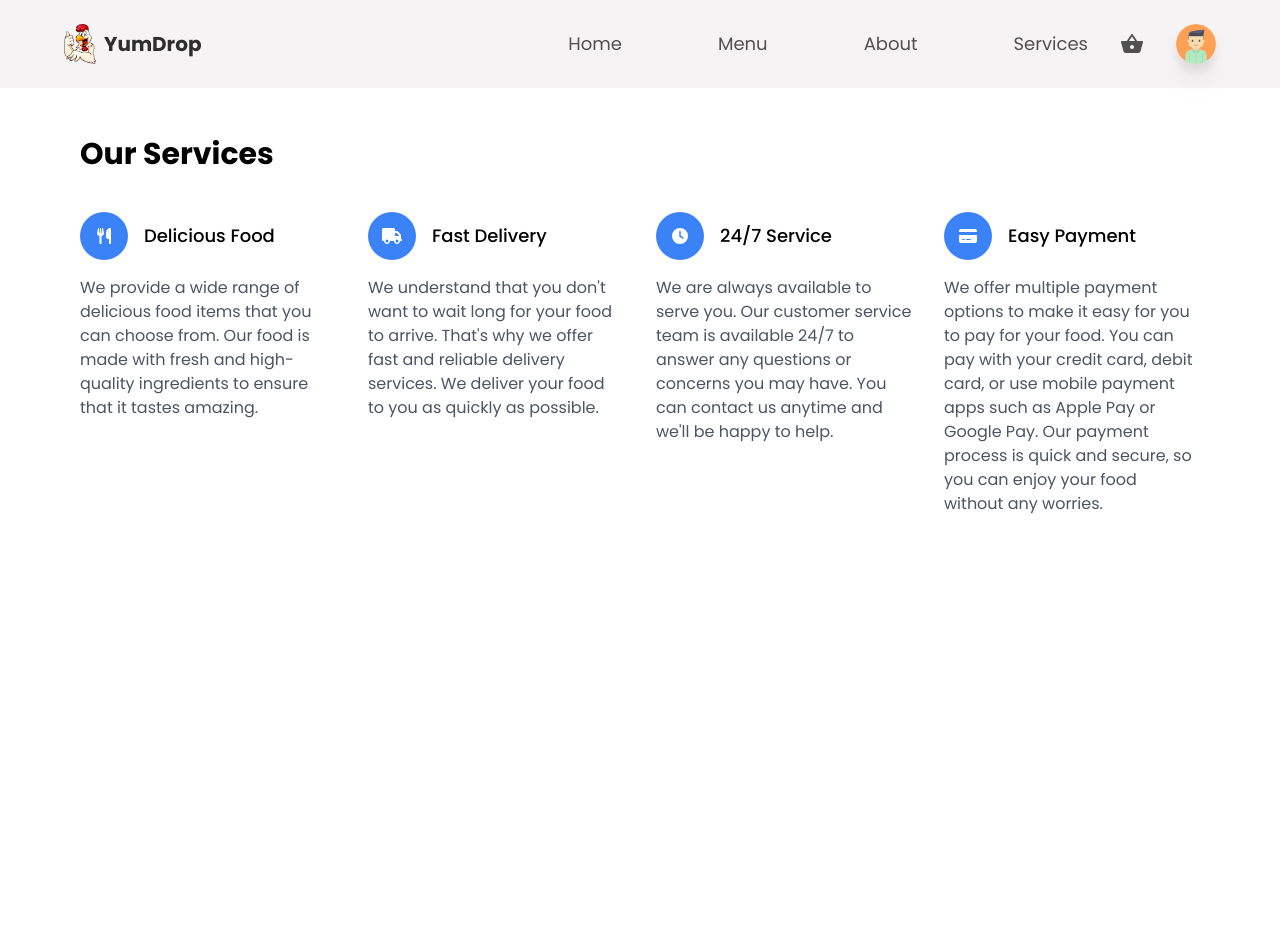
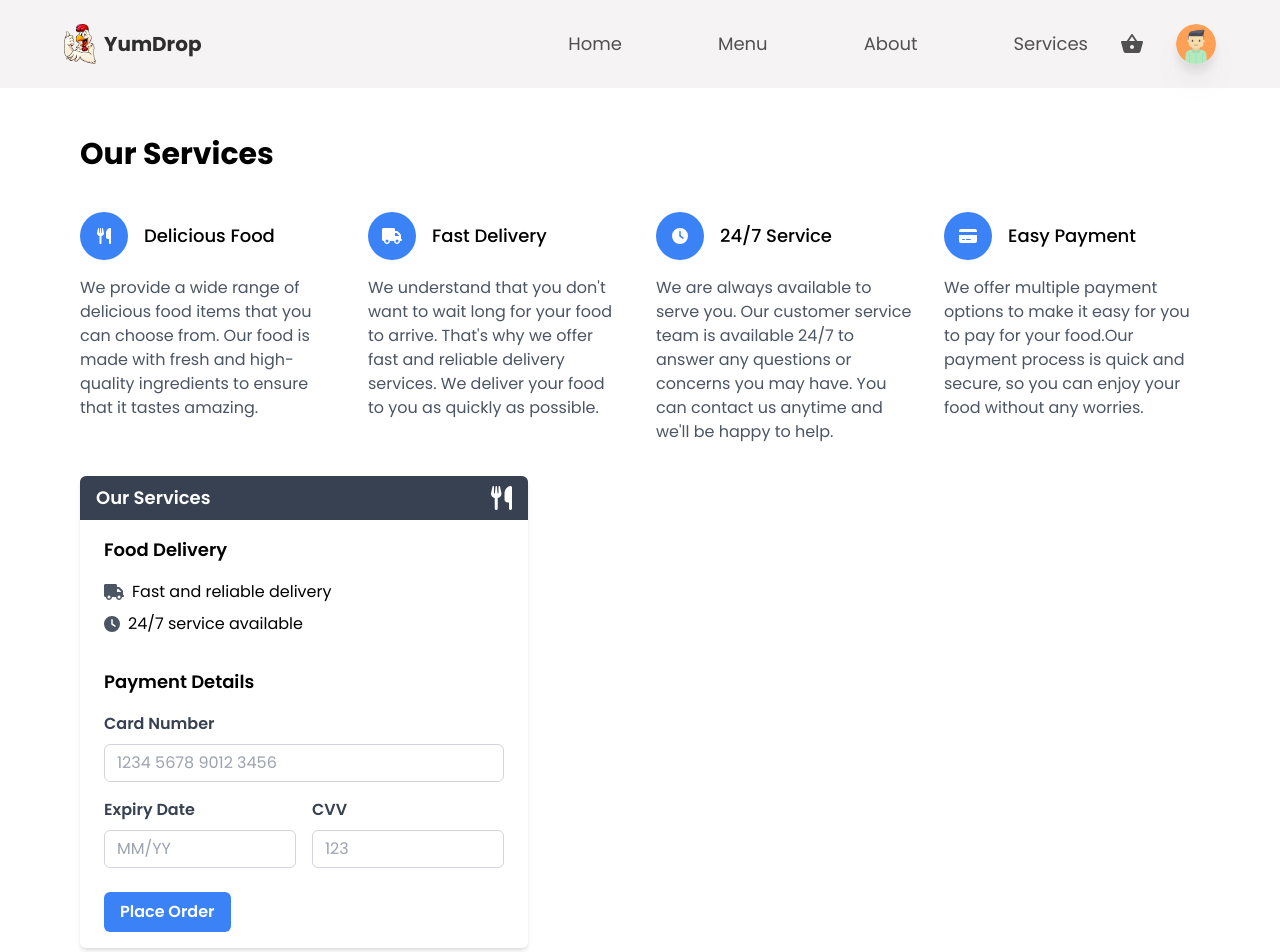
Before and after one commit to McRonaah/YumDrop, a React (Create React App) app: page /services in a window 1280 px wide. Shown: the top 952 px of the page. Before the commit the page ends 800 px from the top, so only its background shows below. Built offline with nearby package versions, Linux system fonts and the light colour scheme; no server answers; the database is empty.

Commit message:
:adhesive_bandage: added payment details to services page

```diff
--- a/src/components/Services.jsx
+++ b/src/components/Services.jsx
@@ -9,8 +9,10 @@ import {
 
 const Services = () => {
   return (
-        <div className="container mx-auto px-4 py-10">
+    <div className="flex flex-col items-center justify-center h-full">
+    <div className="container mx-auto px-4 py-10">
       <h1 className="text-3xl font-bold mb-10">Our Services</h1>
+
       <div className="flex flex-wrap -mx-4">
         <div className="w-full sm:w-1/2 md:w-1/4 px-4 mb-8">
           <div className="flex items-center mb-4">
@@ -60,10 +62,83 @@ const Services = () => {
           </div>
           <p className="text-gray-600">
             We offer multiple payment options to make it easy for you to pay for
-            your food. You can pay with your credit  card, debit card, or use mobile payment apps such as Apple Pay or Google Pay. Our payment process is quick and secure, so you can enjoy your food without any worries.</p>
-</div>
-</div>
-</div>
+            your food.Our payment process is quick
+              and secure, so you can enjoy your food without any worries.</p>
+        </div>
+     </div>
+
+     <div className="max-w-sm w-full sm:max-w-md">
+        <div className="bg-white shadow-md rounded-md overflow-hidden">
+          <div className="bg-gray-700 text-white px-4 py-2 flex items-center justify-between">
+            <h2 className="text-lg font-semibold">Our Services</h2>
+            <FontAwesomeIcon icon={faUtensils} className="text-2xl" />
+          </div>
+          <div className="px-6 py-4">
+            <h3 className="text-lg font-semibold mb-4">Food Delivery</h3>
+            <div className="flex items-center mb-2">
+              <FontAwesomeIcon icon={faTruck} className="text-gray-600 mr-2" />
+              <p>Fast and reliable delivery</p>
+            </div>
+            <div className="flex items-center mb-2">
+              <FontAwesomeIcon icon={faClock} className="text-gray-600 mr-2" />
+              <p>24/7 service available</p>
+            </div>
+            {/* payment details */}
+            <div className="mt-8">
+              <h3 className="text-lg font-semibold mb-4">Payment Details</h3>
+              <div className="mb-4">
+                <label
+                  className="block text-gray-700 font-semibold mb-2"
+                  htmlFor="card-number"
+                >
+                  Card Number
+                </label>
+                <input
+                  className="appearance-none border border-gray-300 rounded-md py-2 px-3 w-full text-gray-700 leading-tight focus:outline-none focus:border-blue-500"
+                  id="card-number"
+                  type="text"
+                  placeholder="1234 5678 9012 3456"
+                />
+              </div>
+              <div className="flex flex-wrap -mx-2">
+                <div className="w-full sm:w-1/2 px-2 mb-4 sm:mb-0">
+                  <label
+                    className="block text-gray-700 font-semibold mb-2"
+                    htmlFor="card-expiry"
+                  >
+                    Expiry Date
+                  </label>
+                  <input
+                    className="appearance-none border border-gray-300 rounded-md py-2 px-3 w-full text-gray-700 leading-tight focus:outline-none focus:border-blue-500"
+                    id="card-expiry"
+                    type="text"
+                    placeholder="MM/YY"
+                  />
+                </div>
+                <div className="w-full sm:w-1/2 px-2">
+                  <label
+                    className="block text-gray-700 font-semibold mb-2"
+                    htmlFor="card-cvv"
+                  >
+                    CVV
+                  </label>
+                  <input
+                    className="appearance-none border border-gray-300 rounded-md py-2 px-3 w-full text-gray-700 leading-tight focus:outline-none focus:border-blue-500"
+                    id="card-cvv"
+                    type="text"
+                    placeholder="123"
+                  />
+                </div>
+              </div>
+            </div>
+            <button className="bg-blue-500 hover:bg-blue-600 text-white font-semibold py-2 px-4 rounded-md mt-6">
+              Place Order
+            </button>
+          </div>
+        </div>
+    </div>
+    </div>
+    </div>
   );
 };
 
```
